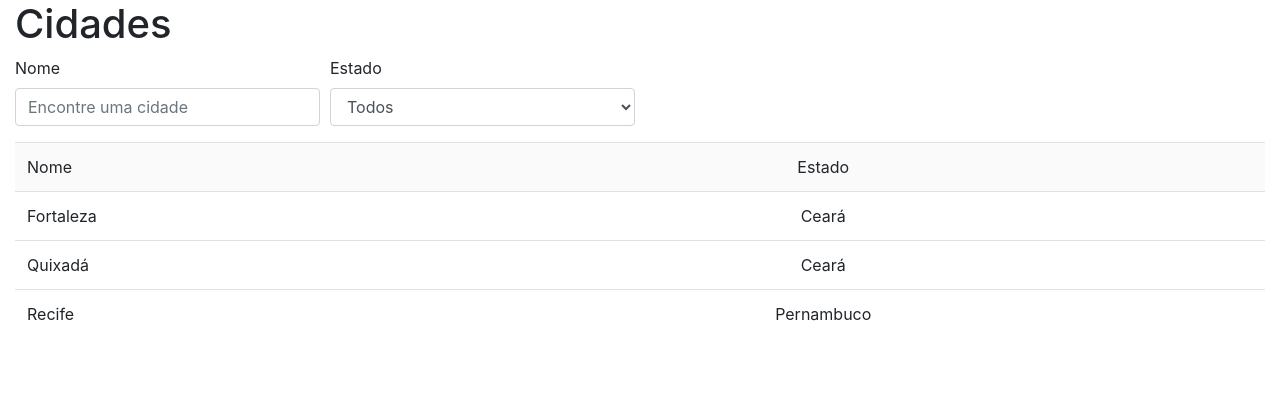
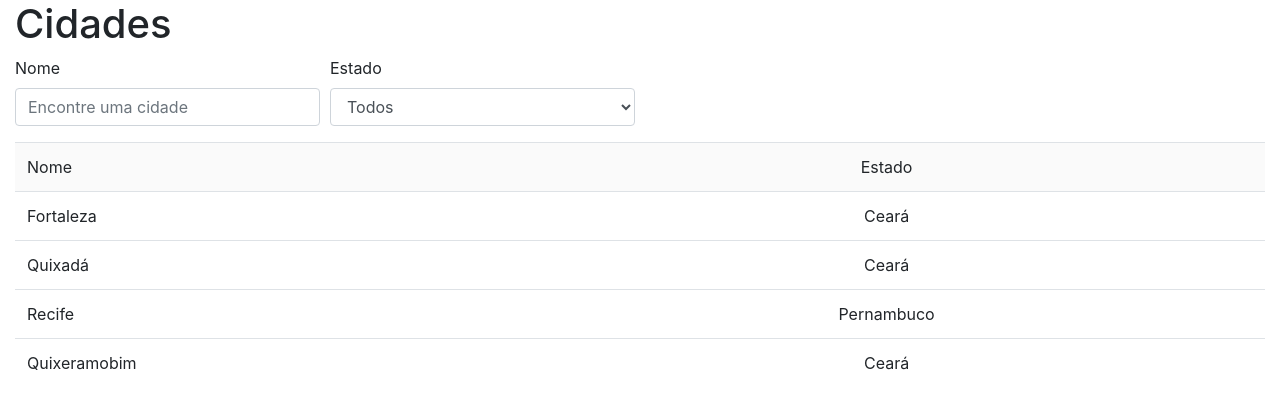
Before and after one commit to rafaelmonteiro20/e-bus-angular, an Angular app: page / in a window 1280 px wide. Shown: the top 408 px of the page. Built offline with nearby package versions, Linux system fonts and the light colour scheme.

Commit message:
Criando o serviço de cidades

```diff
--- a/src/app/cidade/cidade.module.ts
+++ b/src/app/cidade/cidade.module.ts
@@ -2,6 +2,7 @@ import { NgModule } from '@angular/core';
 import { CommonModule } from '@angular/common';
 
 import { PesquisaCidadesComponent } from './pesquisa-cidades/pesquisa-cidades.component';
+import { CidadeService } from './cidade.service';
 
 @NgModule({
   declarations: [
@@ -12,6 +13,9 @@ import { PesquisaCidadesComponent } from './pesquisa-cidades/pesquisa-cidades.co
   ],
   exports: [
     PesquisaCidadesComponent
+  ],
+  providers: [
+    CidadeService
   ]
 })
 export class CidadeModule { }
--- /dev/null
+++ b/src/app/cidade/cidade.service.ts
@@ -0,0 +1,18 @@
+import { Injectable } from '@angular/core';
+
+export class CidadeService {
+
+  cidades = [
+    { id:1, nome:'Fortaleza', estado:'Ceará' },
+    { id:2, nome:'Quixadá', estado:'Ceará' },
+    { id:3, nome:'Recife', estado:'Pernambuco' },
+    { id:4, nome:'Quixeramobim', estado:'Ceará' }
+  ];
+
+  constructor() { }
+
+  pesquisa() {
+    return this.cidades;
+  }
+
+}
--- a/src/app/cidade/pesquisa-cidades/pesquisa-cidades.component.ts
+++ b/src/app/cidade/pesquisa-cidades/pesquisa-cidades.component.ts
@@ -1,4 +1,5 @@
 import { Component, OnInit } from '@angular/core';
+import { CidadeService } from '../cidade.service';
 
 @Component({
   selector: 'app-pesquisa-cidades',
@@ -7,15 +8,12 @@ import { Component, OnInit } from '@angular/core';
 })
 export class PesquisaCidadesComponent implements OnInit {
 
-  cidades = [
-    { id:1, nome:'Fortaleza', estado:'Ceará' },
-    { id:2, nome:'Quixadá', estado:'Ceará' },
-    { id:3, nome:'Recife', estado:'Pernambuco' }
-  ];
+  cidades = [];
 
-  constructor() { }
+  constructor(private cidadeService: CidadeService) { }
 
   ngOnInit() {
+    this.cidades = this.cidadeService.pesquisa();
   }
 
 }
```
